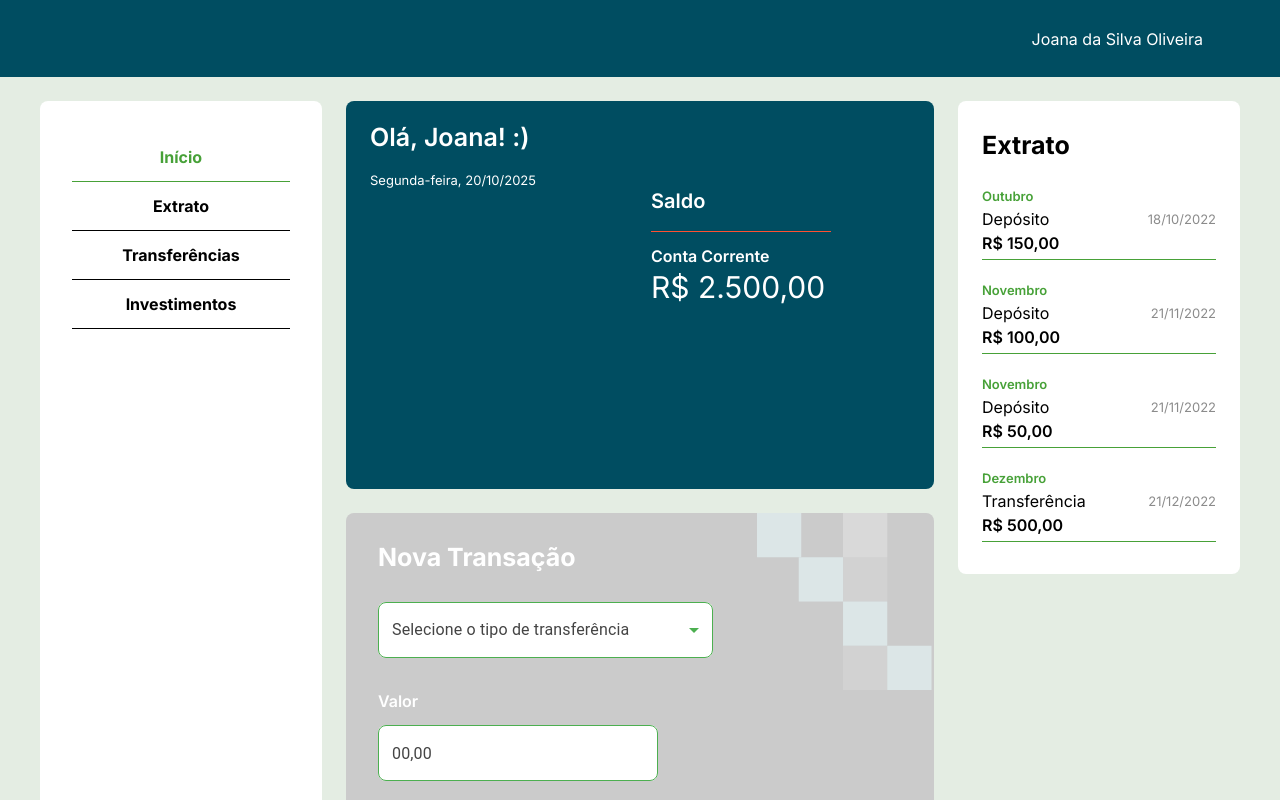
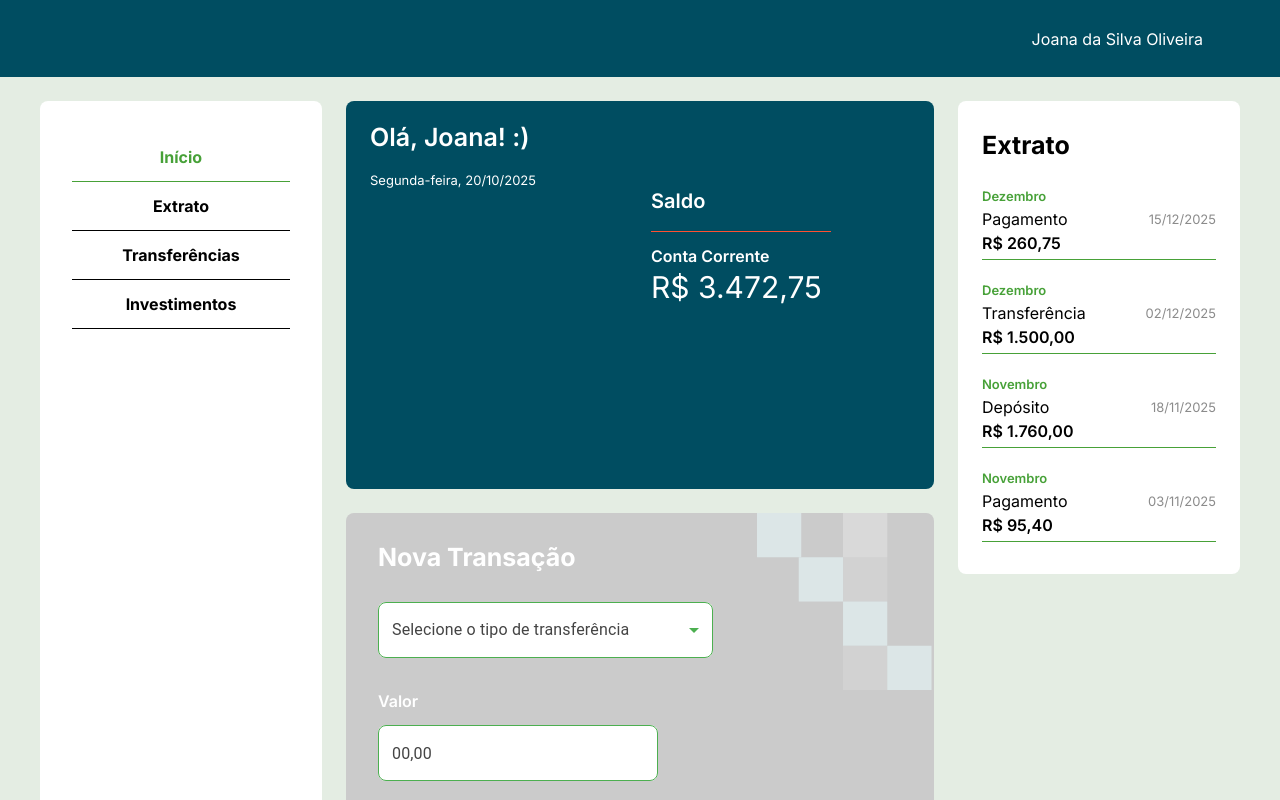
Before and after one commit to RomualdoBorges/postech_fase_1, a Next.js app: page / in a window 1280 px wide. Shown: the top 800 px of the page. Built offline with nearby package versions, Linux system fonts and the light colour scheme; some icons are missing.

Commit message:
adicionando as rotas de CRUD

```diff
--- /dev/null
+++ b/src/app/api/transactions/route.ts
@@ -0,0 +1,56 @@
+import { NextResponse } from "next/server";
+import data from "@/data/transactions.json";
+
+let transactions = [...data.transaction];
+
+export function GET() {
+  return NextResponse.json({
+    user: data.user,
+    transaction: transactions,
+  });
+}
+
+export async function POST(req: Request) {
+  const newTransaction = await req.json();
+
+  const newId = transactions.length
+    ? transactions[transactions.length - 1].id + 1
+    : 0;
+
+  const transaction = { id: newId, ...newTransaction };
+  transactions.push(transaction);
+
+  return NextResponse.json({
+    message: "Transação criada com sucesso",
+    transaction,
+  });
+}
+
+export async function PUT(req: Request) {
+  const updated = await req.json();
+  const index = transactions.findIndex((t) => t.id === updated.id);
+
+  if (index === -1) {
+    return NextResponse.json(
+      { message: "Transação não encontrada" },
+      { status: 404 }
+    );
+  }
+
+  transactions[index] = { ...transactions[index], ...updated };
+
+  return NextResponse.json({
+    message: `Transação ${updated.id} atualizada com sucesso`,
+    transaction: transactions[index],
+  });
+}
+
+export async function DELETE(req: Request) {
+  const { id } = await req.json();
+
+  transactions = transactions.filter((t) => t.id !== id);
+
+  return NextResponse.json({
+    message: `Transação ${id} removida com sucesso`,
+  });
+}
--- a/src/app/page.tsx
+++ b/src/app/page.tsx
@@ -2,19 +2,17 @@ import React from "react";
 import styles from "@/styles/page.module.css";
 import Menu from "../components/Menu";
 import { nav } from "@/utils/navData";
-import BankStatementList, {
-  BankStatementData,
-} from "../components/BankStatementList";
+import BankStatementList from "../components/BankStatementList";
 import Balance from "@/components/Balance";
 import NewTransaction from "@/components/NewTransaction";
+import { getRecentTransactions } from "@/utils/getRecentTransactions";
 
-export default function Home() {
-  const bankStatementData: BankStatementData[] = [
-    { id: 0, date: "2022-10-18", type: 1, value: 150 },
-    { id: 1, date: "2022-11-21", type: 1, value: 100 },
-    { id: 2, date: "2022-11-21", type: 1, value: 50 },
-    { id: 3, date: "2022-12-21", type: 2, value: 500 },
-  ];
+export default async function Home() {
+  const res = await fetch("http://localhost:3000/api/transactions", {
+    cache: "no-store",
+  });
+  const { user, transaction } = await res.json();
+  const recentTransaction = getRecentTransactions(transaction, 4);
 
   return (
     <div className={styles.container}>
@@ -23,12 +21,12 @@ export default function Home() {
       </section>
 
       <section className={styles.cardsCenter}>
-        <Balance nickname="Joana" balance={2500} />
+        <Balance nickname={user[0].nickname} balance={user[0].balance} />
         <NewTransaction />
       </section>
 
       <section className={styles.statement}>
-        <BankStatementList data={bankStatementData} />
+        <BankStatementList data={recentTransaction} />
       </section>
     </div>
   );
--- a/src/components/BankStatementList/index.tsx
+++ b/src/components/BankStatementList/index.tsx
@@ -14,6 +14,7 @@ import { getMonthName } from "@/utils/getMonthName";
 import { useVisibility } from "@/context/VisibilityContext";
 import ActionButtons, { ButtonsData } from "@/components/ActionButtons";
 import { getTypeTransaction } from "@/utils/getTypeTransaction";
+import { useRouter } from "next/navigation";
 
 export type BankStatementData = {
   id: number;
@@ -31,6 +32,8 @@ const BankStatementList: React.FC<BankStatementListProps> = ({
   data,
   buttons = false,
 }) => {
+  const router = useRouter();
+
   const { visibility, setVisibility } = useVisibility();
   const [openNew, setOpenNew] = React.useState<boolean>(false);
   const [openEdit, setOpenEdit] = React.useState<boolean>(false);
@@ -52,13 +55,30 @@ const BankStatementList: React.FC<BankStatementListProps> = ({
     },
   ];
 
-  function handleClickAction(item: BankStatementData, button: ButtonsData) {
+  async function deleteTransaction(id: number) {
+    const res = await fetch("/api/transactions", {
+      method: "DELETE",
+      headers: {
+        "Content-Type": "application/json",
+      },
+      body: JSON.stringify({ id }),
+    });
+
+    if (!res.ok) throw new Error("Erro ao excluir transação");
+    const data = await res.json();
+    setOpenDelete(!openDelete);
+    router.refresh();
+    console.log(data.message);
+  }
+
+  async function handleClickAction(
+    item: BankStatementData,
+    button: ButtonsData
+  ) {
     if (button.title === "Editar") {
       setOpenEdit(true);
-      console.log("Editar", item);
     } else {
       setOpenDelete(true);
-      console.log("Excluir", item);
     }
     setTransaction(item);
   }
@@ -133,7 +153,11 @@ const BankStatementList: React.FC<BankStatementListProps> = ({
         aria-describedby="modal-modal-edit-transaction"
       >
         <div className={styles.modal}>
-          <NewTransactionForm title="Editar Transação" />
+          <NewTransactionForm
+            title="Editar Transação"
+            fetchData="put"
+            putData={transaction}
+          />
         </div>
       </Modal>
 
@@ -160,7 +184,7 @@ const BankStatementList: React.FC<BankStatementListProps> = ({
               <Button onClick={() => setOpenDelete(!openDelete)}>
                 Cancelar
               </Button>
-              <Button onClick={() => setOpenDelete(!openDelete)}>
+              <Button onClick={() => deleteTransaction(transaction?.id ?? 0)}>
                 Excluir
               </Button>
             </div>
--- a/src/components/NewTransactionForm/index.tsx
+++ b/src/components/NewTransactionForm/index.tsx
@@ -9,9 +9,13 @@ import Input from "../Input";
 import Button from "../Button";
 import { type SelectChangeEvent } from "@mui/material";
 import { yupResolver } from "@hookform/resolvers/yup";
+import { BankStatementData } from "../BankStatementList";
+import { useRouter } from "next/navigation";
 
 interface NewTransactionFormProps {
   title?: string;
+  fetchData?: "post" | "put";
+  putData?: BankStatementData | null;
 }
 const schema = yup.object({
   type: yup
@@ -32,11 +36,16 @@ const todayISO = new Date().toISOString().split("T")[0];
 
 const NewTransactionForm: React.FC<NewTransactionFormProps> = ({
   title = "Nova Transação",
+  fetchData = "post",
+  putData,
 }) => {
+  const router = useRouter();
+
   const {
     control,
     handleSubmit,
     reset,
+    setValue,
     formState: { errors },
   } = useForm<FormValues>({
     defaultValues: {
@@ -49,8 +58,63 @@ const NewTransactionForm: React.FC<NewTransactionFormProps> = ({
     reValidateMode: "onChange",
   });
 
-  const onSubmit = (data: FormValues) => {
-    console.log("submit:", data);
+  React.useEffect(() => {
+    if (fetchData === "put" && putData) {
+      setValue("type", putData?.type);
+      setValue("date", putData.date);
+      setValue("value", putData.value);
+    } else {
+      reset();
+    }
+  }, [putData, setValue, fetchData, reset]);
+
+  async function postTransaction(item: {
+    type: number;
+    value: number;
+    date: string;
+  }) {
+    const res = await fetch("/api/transactions", {
+      method: "POST",
+      headers: {
+        "Content-Type": "application/json",
+      },
+      body: JSON.stringify(item),
+    });
+
+    if (!res.ok) throw new Error("Erro ao criar transação");
+    const data = await res.json();
+    return data.transaction;
+  }
+
+  async function putTransaction(item: {
+    id: number;
+    type: number;
+    value: number;
+    date: string;
+  }) {
+    const res = await fetch("/api/transactions", {
+      method: "PUT",
+      headers: {
+        "Content-Type": "application/json",
+      },
+      body: JSON.stringify(item),
+    });
+
+    if (!res.ok) throw new Error("Erro ao atualziar transação");
+    const data = await res.json();
+    return data.transaction;
+  }
+
+  const onSubmit = (form: FormValues) => {
+    if (fetchData === "post") {
+      console.log("post:", form);
+      postTransaction(form);
+      // TODO: fazer POST aqui
+    } else if (putData) {
+      console.log("put:", form);
+      putTransaction({ id: putData.id, ...form }); // AGORA vai com id
+    }
+    router.refresh();
     reset();
   };
 
--- /dev/null
+++ b/src/utils/getRecentTransactions.ts
@@ -0,0 +1,10 @@
+import { BankStatementData } from "@/components/BankStatementList";
+
+export function getRecentTransactions(
+  transactions: BankStatementData[],
+  limit: number
+) {
+  return transactions
+    .sort((a, b) => new Date(b.date).getTime() - new Date(a.date).getTime())
+    .slice(0, limit);
+}
```
Also changed, not shown: src/app/bank-statement/page.tsx (+9 -22 lines).
